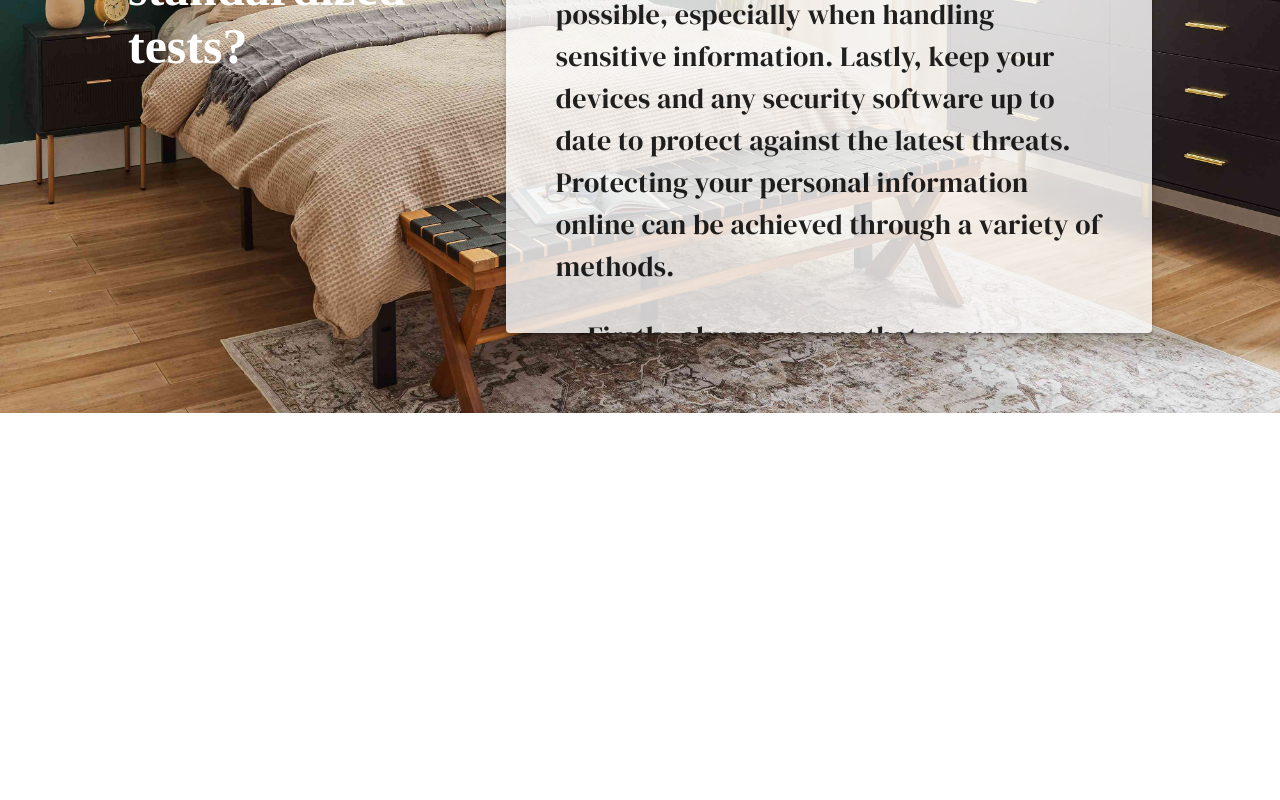
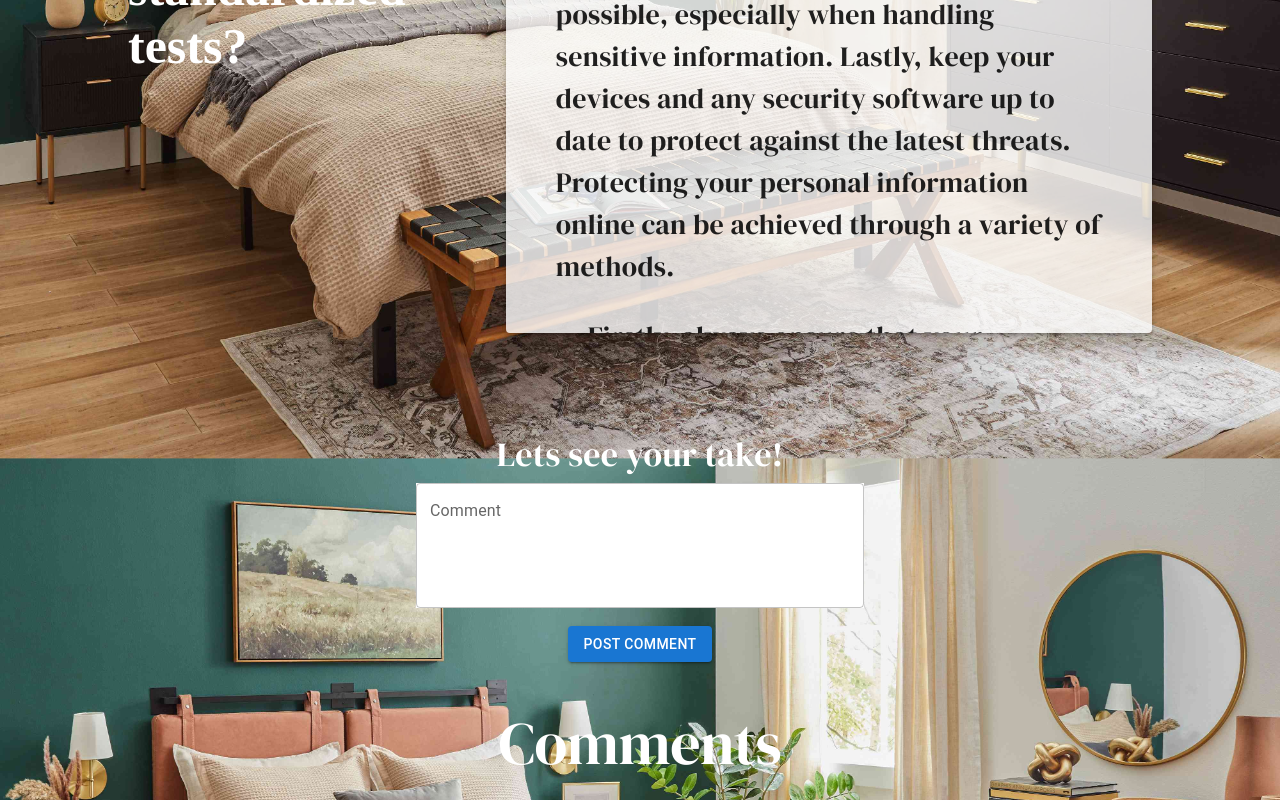
Before and after one commit to CCUE96/Adulting, a React (Vite) app in the folder Frontend/: page /forum/education/testing in a window 1280 px wide. Shown: the part 395-1195 px from the top of the page. Before the commit the page ends 808 px from the top, so only its background shows below. Built offline with nearby package versions, Linux system fonts and the light colour scheme.

Commit message:
set up comments section, ready for data integration with backend

```diff
--- /dev/null
+++ b/Frontend/src/components/comments/commentcard.jsx
@@ -0,0 +1,115 @@
+import { useState } from 'react'
+// import Divider from '@mui/material/Divider';
+
+import Grid from '@mui/material/Grid';
+import Paper from '@mui/material/Paper';
+import { Typography, TextField } from '@mui/material';
+import { Button } from '@mui/material/'
+import ReplyCard from './commentreply';
+// import { useMutation } from '@apollo/client';
+// import { ADD_REPLY } from '../../utils/mutations';
+// import { QUERY_DEBATE } from '../../utils/queries';
+// import Auth from '../../utils/auth';
+
+function CommentCard({ comment }) {
+
+  const [showReplyBox, setShowReplyBox] = useState(false);
+  const [replyComment, setReplyComment] = useState("");
+  const [showReplies, setShowReplies] = useState(false)
+//   const [createReply] = useMutation(ADD_REPLY, {
+//     refetchQueries: [QUERY_DEBATE, "getDebate"]
+//   });
+
+
+  const toggleReplyBox = () => {
+    setShowReplyBox(!showReplyBox);
+  };
+
+  const toggleShowReplies = () => {
+    setShowReplies(!showReplies)
+  }
+  const handleSubmit = async () => {
+    if (!replyComment.trim()) {
+      alert("Please enter a comment.");
+      return;
+    }
+
+    // await createReply({
+    //   variables: {
+    //     commentId: comment.id,
+    //     content: replyComment,
+    //     userId:  Auth.getProfile().data._id,
+    //     username: Auth.getProfile().data.username
+
+
+    //   }
+    // })
+    setReplyComment("");
+    toggleReplyBox();
+  };
+
+  return (
+    <>
+      <div style={{ display: 'flex', justifyContent: 'center', alignItems: 'center' }}>
+        < div style={{ padding: 14, marginLeft: '200px', marginRight: '200px', width: '60vw' }} className="App">
+          <Paper style={{ padding: "40px 20px" }}>
+            <Grid container wrap="nowrap" spacing={2}>
+              <Grid item>
+
+              </Grid>
+              <Grid className="yanone" justifyContent="left" item xs zeroMinWidth>
+                <Typography variant="h6" component="h4" style={{ margin: 0, textAlign: "left" }}><div className='yanone' style={{color: '#6F5B40'}}>{comment.user.username}</div></Typography>
+                <Typography style={{ textAlign: "left", color: '#6F5B40' }}>
+                  {comment.commentText}
+
+                </Typography>
+
+                <Button variant="outlined" sx={{
+                   marginTop: "10px", color: '#6F5B40',
+                   '&:hover': {
+                    backgroundColor: '#0068c4',
+                    color: 'white',
+                  },
+
+                   }} onClick={toggleReplyBox}>Reply</Button>
+                <Button variant="outlined" sx={{ marginTop: "10px", marginLeft: '10px', color:'#6F5B40',
+                   '&:hover': {
+                    backgroundColor: '#0068c4',
+                    color: 'white',
+                  },
+                }} onClick={toggleShowReplies}>Show Replies</Button>
+                {showReplyBox && (
+                  <>
+                    <TextField
+                      label="Your Reply"
+                      variant="outlined"
+                      fullWidth
+                      multiline
+                      value={replyComment}
+                      onChange={(e) => setReplyComment(e.target.value)}
+                      rows={4}
+                      style={{ marginTop: "10px" }}
+
+                    />
+                    <Button onClick={handleSubmit} variant="contained" color="primary" sx={{ marginBottom: '20px', marginTop: '10px' }} disabled={replyComment.length < 20}>
+                      Post Reply
+                    </Button>
+                  </>
+                )}
+
+                {showReplies &&
+                  comment?.replies?.map(reply => {
+                    return <ReplyCard  key={reply._id} reply={reply} />
+                  })
+
+                }
+              </Grid>
+            </Grid>
+          </Paper>
+        </div >
+      </div>
+    </>
+  )
+}
+
+export default CommentCard
--- /dev/null
+++ b/Frontend/src/components/comments/commentpost.jsx
@@ -0,0 +1,84 @@
+import { useState } from 'react';
+// import { useMutation } from '@apollo/client'
+// import { ADD_COMMENT } from '../../utils/mutations'
+import {  Box, Button, TextField, Paper, Typography} from '@mui/material';
+import {  useParams } from 'react-router-dom'
+// import Auth from '../../utils/auth'
+// import { QUERY_DEBATE } from '../../utils/queries';
+
+
+function PostSection() {
+    const [comment, setComment] = useState('');
+
+    // const [createComment] = useMutation(ADD_COMMENT, {
+    //   refetchQueries: [QUERY_DEBATE, "getDebate"]
+
+    // })
+    // const {id} = useParams()
+
+
+  const handleCommentChange = (event) => {
+    setComment(event.target.value);
+  };
+
+
+    // const handleSubmit = async () => {
+    //     console.log(comment);
+    //     console.log(Auth.getProfile())
+    //     const { data } = await createComment({
+    //       variables: {
+    //         debateId: id, userId: Auth.getProfile().data._id, commentText: comment
+    //       }
+    //     })
+    //     setComment('');
+    //   };
+
+
+    return(
+      <div style={{ display: 'flex',justifyContent: 'center', alignItems: 'center' }}>
+    {/* <Paper sx={{ display: 'flex', justifyContent: 'center', alignItems: 'center', marginTop: '50px' , width: '80vw',maxWidth: '1200px', bgcolor: '#6F5B40', color: 'white'}}> */}
+        <Box
+      component="form"
+      sx={{
+        '& .MuiTextField-root': { m: 1, width: '35vw' },
+        display: 'flex',
+        flexDirection: 'column',
+        alignItems: 'center',
+      }}
+      noValidate
+      autoComplete="off"
+    >
+
+<Typography variant="h4" component="h2" sx={{ marginTop: '20px', color: 'white'}}>
+ <div className='dm-serif-display-regular'>Lets see your take!</div>
+  </Typography>
+      <TextField
+        id="outlined-multiline-static"
+        label="Comment"
+        multiline
+        rows={4}
+        variant="outlined"
+        value={comment}
+        onChange={handleCommentChange}
+        sx={{
+          backgroundColor: '#fff', // Set background color to white
+          '& .MuiOutlinedInput-root': {
+
+            '&.Mui-focused fieldset': {
+              borderColor: 'white', // Optional: change border color when focused
+            },
+          },
+        }}
+      />
+      {/* add handlesubmit on click to this */}
+      <Button className='dm-serif-display-regular'  variant="contained"  sx={{marginBottom: '20px', marginTop: '10px'
+      }} >
+        Post Comment
+      </Button>
+    </Box>
+    {/* </Paper> */}
+    </div>
+    )
+}
+
+export default PostSection
--- /dev/null
+++ b/Frontend/src/components/comments/commentreply.jsx
@@ -0,0 +1,24 @@
+import Grid from '@mui/material/Grid';
+
+import { Typography } from '@mui/material';
+
+
+function ReplyCard({ reply }) {
+  console.log(reply)
+
+  return (
+    <>
+      <hr />
+      <Grid className="yanone" justifyContent="left" item xs zeroMinWidth>
+        <Typography variant="h6" component="h4" style={{ margin: 0, textAlign: "left" }}><div style={{color:'#6F5B40'}}className='yanone'>{reply.username}</div></Typography>
+        <Typography style={{ textAlign: "left", color:'#6F5B40'}}>
+          {reply.content}
+        </Typography>
+        {/* <Typography style={{ textAlign: "left", color: "gray" }}>
+          {reply.relativeTime}    </Typography> */}
+      </Grid>
+    </>
+  )
+}
+
+export default ReplyCard
--- /dev/null
+++ b/Frontend/src/components/comments/comments.jsx
@@ -0,0 +1,42 @@
+
+import { Typography } from '@mui/material';
+import CommentCard from './commentcard';
+// import { useQuery } from '@apollo/client';
+// import { QUERY_DEBATE } from '../../utils/queries';
+// import { useParams } from 'react-router-dom';
+
+
+
+function CommentSection() {
+//   const {id} = useParams();
+//     const {data, loading} = useQuery(QUERY_DEBATE, {
+//         variables: {
+//           debateId: id
+//         }
+//     });
+
+    // const comments = data?.debate.comments || []
+    const comments = []
+
+
+  return (
+    <>
+      <div style={{ display: 'flex', justifyContent: 'center', flexDirection: 'column', alignItems: 'center', marginTop: '25px', color: 'white'}}>
+        <Typography variant="h2" gutterBottom><div className='dm-serif-display-regular'>Comments</div>
+        </Typography>
+      </div>
+
+      <div style={{ width: '90vw', margin: 'auto' }}>
+        {
+          comments?.map(comment => {
+            return <CommentCard key={comment.id} comment={comment} />
+          })
+        }
+      </div>
+    </>
+
+  )
+
+}
+
+export default CommentSection
--- a/Frontend/src/components/forum/health/care.jsx
+++ b/Frontend/src/components/forum/health/care.jsx
@@ -123,7 +123,9 @@ Finding affordable healthcare services involves a combination of understanding y
                         </Typography >
 
                     </Paper >
+
                 </Box >
+
             </Box >
         </>
     );
--- a/Frontend/src/pages/forumpage.jsx
+++ b/Frontend/src/pages/forumpage.jsx
@@ -42,10 +42,15 @@ import Internship from '../components/forum/education/internship';
 import Aid from '../components/forum/education/aid';
 import Testing from '../components/forum/education/testing';
 
+import CommentSection from '../components/comments/comments';
+import PostSection from '../components/comments/commentpost';
+
 
 
 export default function ForumPage() {
     return (
+        <>
+
         <Routes>
             <Route path="technology/privacy" element={<Privacy/>} />
             <Route path="technology/passwords" element={<Password/>} />
@@ -96,5 +101,9 @@ export default function ForumPage() {
             <Route path='education/testing' element={<Testing/>}/>
 
         </Routes>
+
+        <PostSection/>
+        <CommentSection/>
+        </>
     );
 }
```
